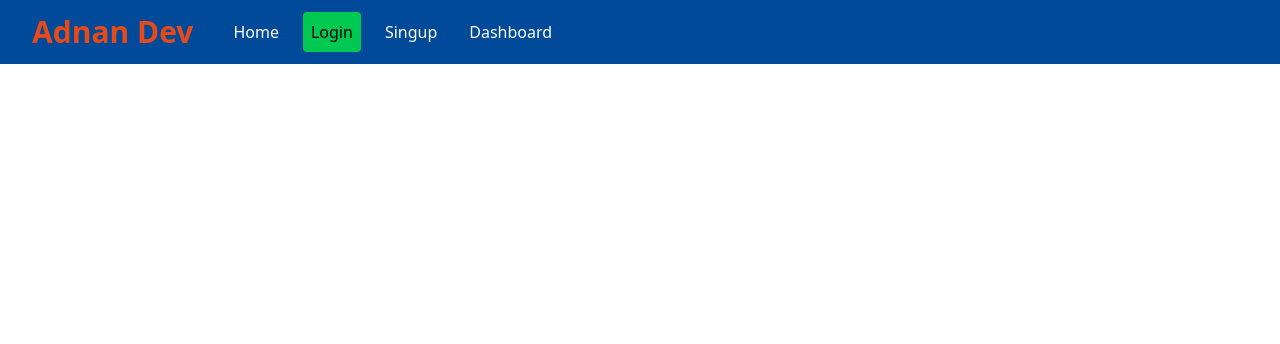
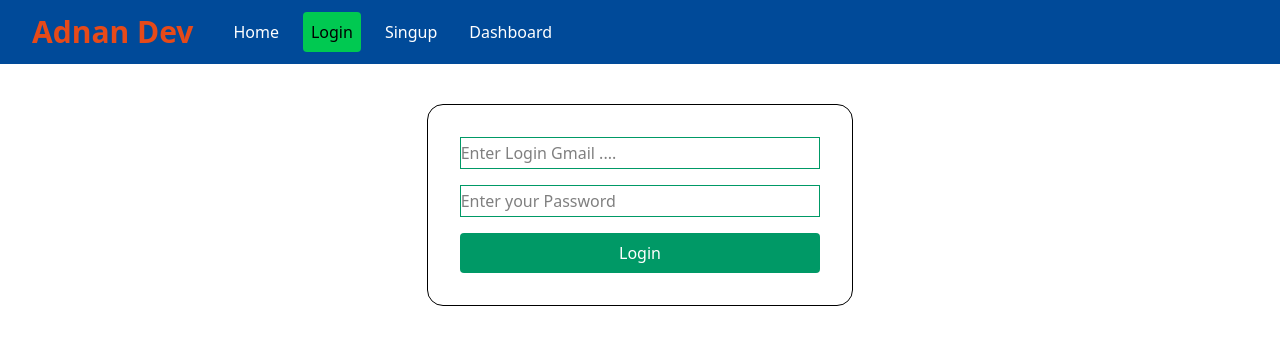
Before and after one commit to freelanceradnan/react-login-signup-dashboard, a React (Vite) app: page /login in a window 1280 px wide. Shown: the top 344 px of the page. Built offline with nearby package versions, Linux system fonts and the light colour scheme.

Commit message:
login pages added

```diff
--- a/package.json
+++ b/package.json
@@ -13,6 +13,7 @@
     "@tailwindcss/vite": "^4.1.18",
     "react": "^19.2.0",
     "react-dom": "^19.2.0",
+    "react-hook-form": "^7.71.1",
     "react-router-dom": "^7.13.0",
     "tailwindcss": "^4.1.18"
   },
--- a/src/pages/Login/Login.jsx
+++ b/src/pages/Login/Login.jsx
@@ -1,10 +1,32 @@
 import React from 'react';
 import Navbar from '../../Components/Navbar/Navbar';
+import { useForm } from 'react-hook-form';
+
+
 
 function Login() {
+    const {
+    register,
+    handleSubmit,
+    formState: { errors },
+  } = useForm()
+  const onSubmit = (data) => console.log(data)
     return (
         <div>
             <Navbar/>
+
+    <form onSubmit={handleSubmit(onSubmit)} className="w-2/3 lg:w-1/3 flex flex-col mx-auto mt-10 p-8 gap-4 border border-black rounded-2xl">
+
+      <input {...register("gmail",{ required: true })} placeholder="Enter Login Gmail ...." className="border border-emerald-600 focus:border-emerald-800 h-8"/>
+            {errors.gmail && <span className="font-bold text-red-600">Email field is required</span>}
+
+      <input {...register("password", { required: true })} placeholder='Enter your Password' className="border border-emerald-600 focus:border-emerald-800 h-8"/>
+            {errors.password && <span className="font-bold text-red-600">Password field is required</span>}
+
+
+
+      <input type="submit" value={"Login"} className="rounded-sm w-full bg-emerald-600 py-2 text-white"/>
+    </form>
         </div>
     );
 }
```
Also changed, not shown: 1 other file (tests, documents, lock files or other folders).
